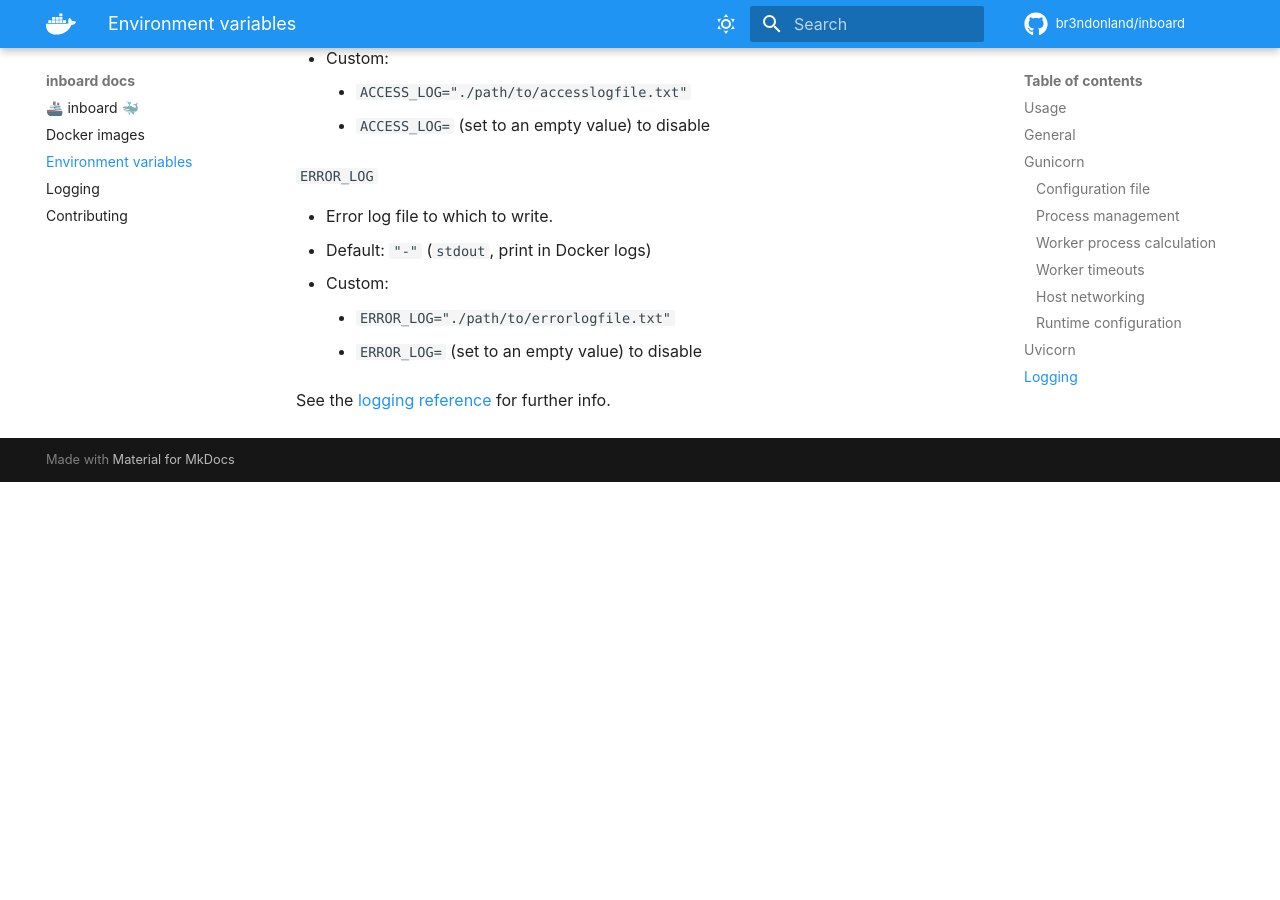
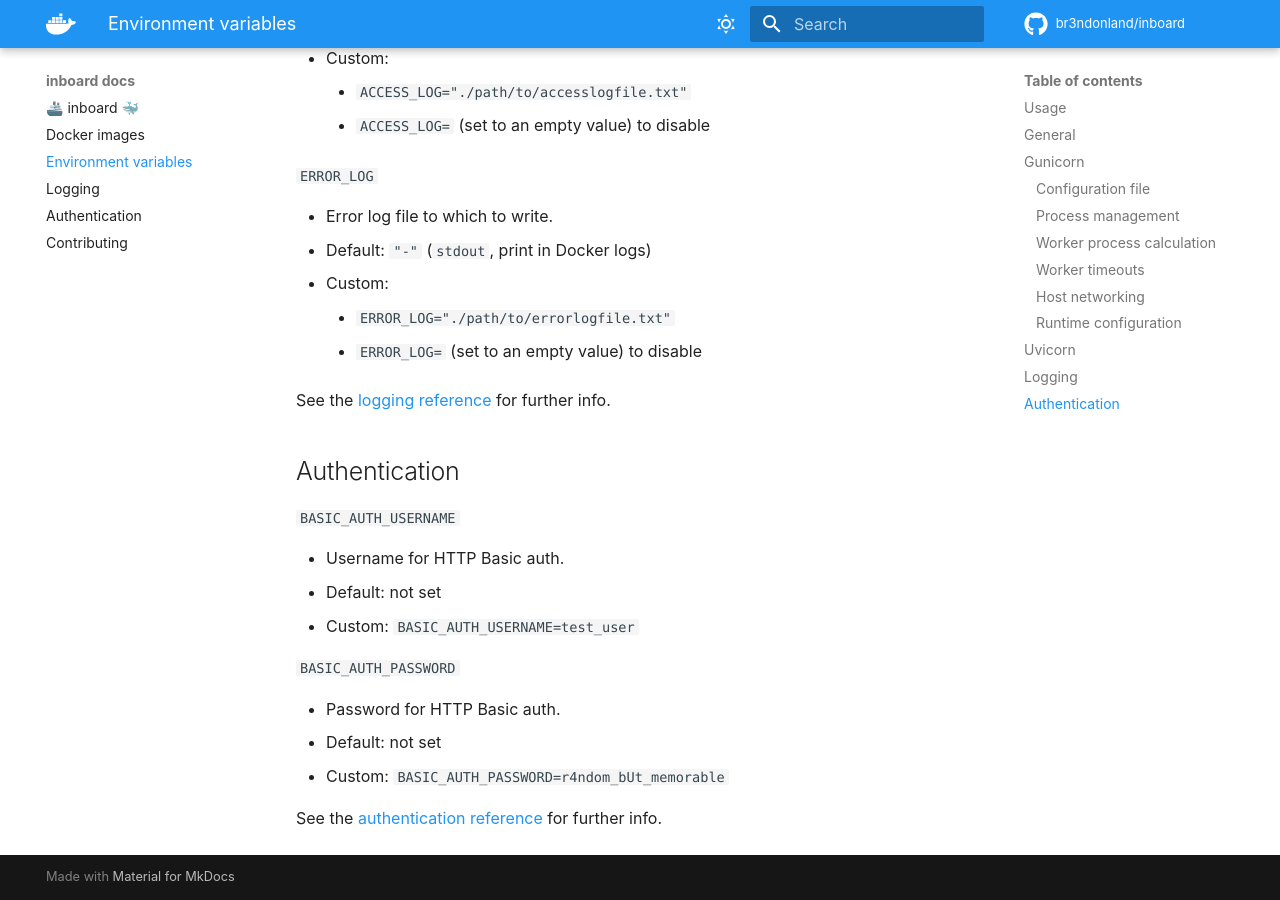
Before and after one commit to br3ndonland/inboard, an MkDocs documentation site: the page built from docs/environment.md, in a window 1280 px wide and 900 px high, scrolled down 7653 px. Built offline with MkDocs 1.6.1 and Material for MkDocs 9.7.7, drawn with Linux system fonts in a browser that asks for light colours; comment, search, counter and statistics services are not loaded; before the commit the page ends 8135 px from its top, so only the background shows below that.

Commit message:
Add authentication docs
br3ndonland/inboard#32
https://developer.mozilla.org/en-US/docs/Web/HTTP/Authentication

```diff
--- a/docs/environment.md
+++ b/docs/environment.md
@@ -274,3 +274,19 @@ ENV APP_MODULE="package.custom.module:api" WORKERS_PER_CORE="2"
     -   `ERROR_LOG= ` (set to an empty value) to disable
 
 See the [logging reference](logging.md) for further info.
+
+## Authentication
+
+`BASIC_AUTH_USERNAME`
+
+-   Username for HTTP Basic auth.
+-   Default: not set
+-   Custom: `BASIC_AUTH_USERNAME=test_user`
+
+`BASIC_AUTH_PASSWORD`
+
+-   Password for HTTP Basic auth.
+-   Default: not set
+-   Custom: `BASIC_AUTH_PASSWORD=r4ndom_bUt_memorable`
+
+See the [authentication reference](authentication.md) for further info.
--- a/mkdocs.yml
+++ b/mkdocs.yml
@@ -12,6 +12,7 @@ nav:
   - "docker.md"
   - "environment.md"
   - "logging.md"
+  - "authentication.md"
   - "contributing.md"
 repo_name: br3ndonland/inboard
 repo_url: https://github.com/br3ndonland/inboard
```
Also changed, not shown: docs/authentication.md (added, +76 -0 lines).
